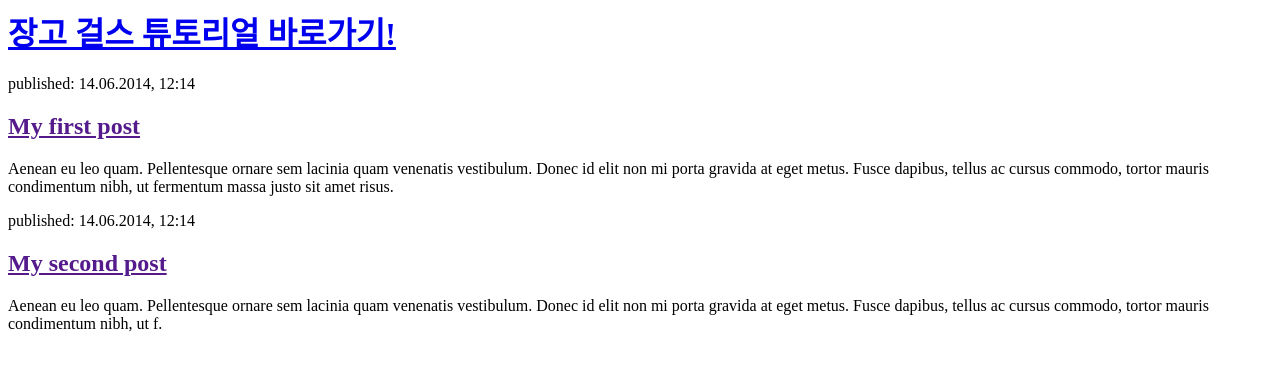
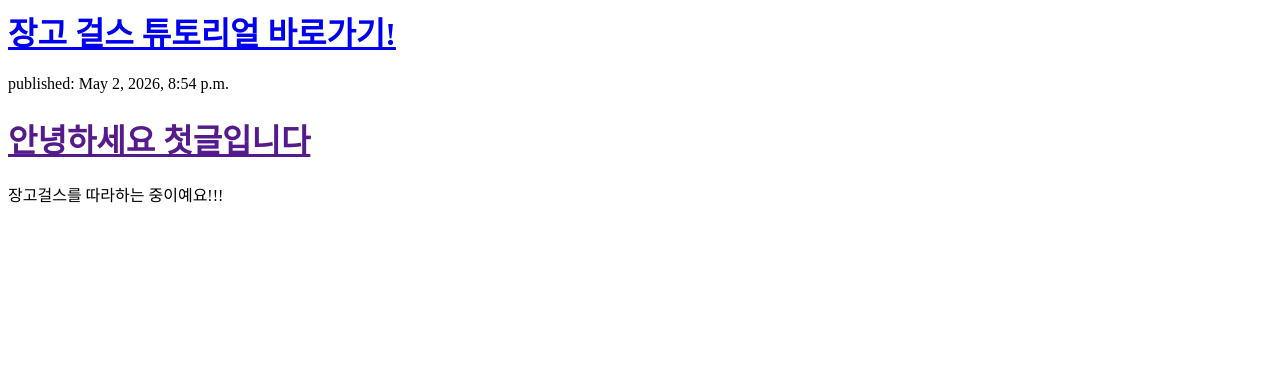
Before and after one commit to unknownamed/Simplifying-code-with-Django-REST-Framework, a Django app: page / in a window 1280 px wide. Shown: the top 371 px of the page. Run offline with Django 5.2, Linux system fonts and the light colour scheme; data comes from the database, SQL or seed files in the repository; both versions use the stored data as it was after the commit.

Commit message:
update : 5/3일 실습내용 최신화

```diff
--- a/blog/templates/blog/post_list.html
+++ b/blog/templates/blog/post_list.html
@@ -7,16 +7,12 @@
             <h1><a href="https://tutorial.djangogirls.org/ko/">장고 걸스 튜토리얼 바로가기!</a></h1>
         </div>
 
+        {% for post in posts %}
         <div>
-            <p>published: 14.06.2014, 12:14</p>
-            <h2><a href="">My first post</a></h2>
-            <p>Aenean eu leo quam. Pellentesque ornare sem lacinia quam venenatis vestibulum. Donec id elit non mi porta gravida at eget metus. Fusce dapibus, tellus ac cursus commodo, tortor mauris condimentum nibh, ut fermentum massa justo sit amet risus.</p>
+            <p>published: {{ post.published_date }}</p>
+            <h1><a href="">{{ post.title }}</a></h1>
+            <p>{{ post.text|linebreaksbr }}</p>
         </div>
-
-        <div>
-            <p>published: 14.06.2014, 12:14</p>
-            <h2><a href="">My second post</a></h2>
-            <p>Aenean eu leo quam. Pellentesque ornare sem lacinia quam venenatis vestibulum. Donec id elit non mi porta gravida at eget metus. Fusce dapibus, tellus ac cursus commodo, tortor mauris condimentum nibh, ut f.</p>
-        </div>
+        {% endfor %}
     </body>
 </html>
--- a/blog/views.py
+++ b/blog/views.py
@@ -1,5 +1,10 @@
 from django.shortcuts import render
 
 # Create your views here.
+from .models import Post #다른 models.py에 선언된 Post 클래스 가져오기(동일한 디렉토리는 .py안 붙여도됨)
+from django.utils import timezone #now() 함수를 통해 현재시간보다 이전에 게시된 글들을 필터링하기위해
+
 def post_list(request):
-        return render(request, 'blog/post_list.html', {}) #blog/post_list.html을 렌더함수가 브라우저에 반환해줌
+        posts = Post.objects.filter(published_date__lte=timezone.now()).order_by('published_date')
+        #{'posts' : post} -> key-value 형식으로 'posts'는 템플릿 내에서 쓸 이름이고 posts는 위의 SQL로 조회된 내용이다.
+        return render(request, 'blog/post_list.html',  {'posts': posts}) #blog/post_list.html을 렌더함수가 브라우저에 반환해줌
```
Also changed, not shown: db.sqlite3.
